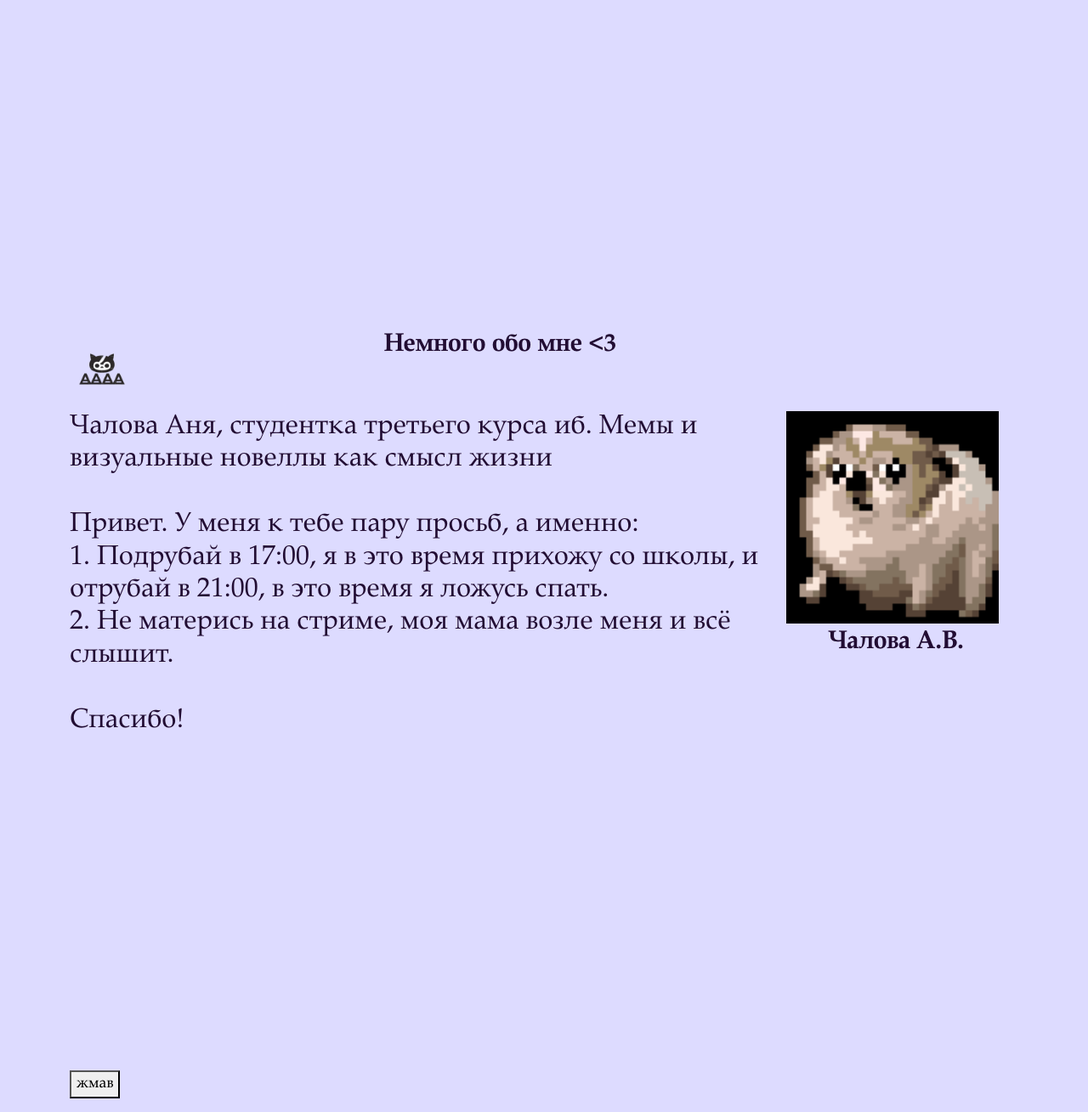
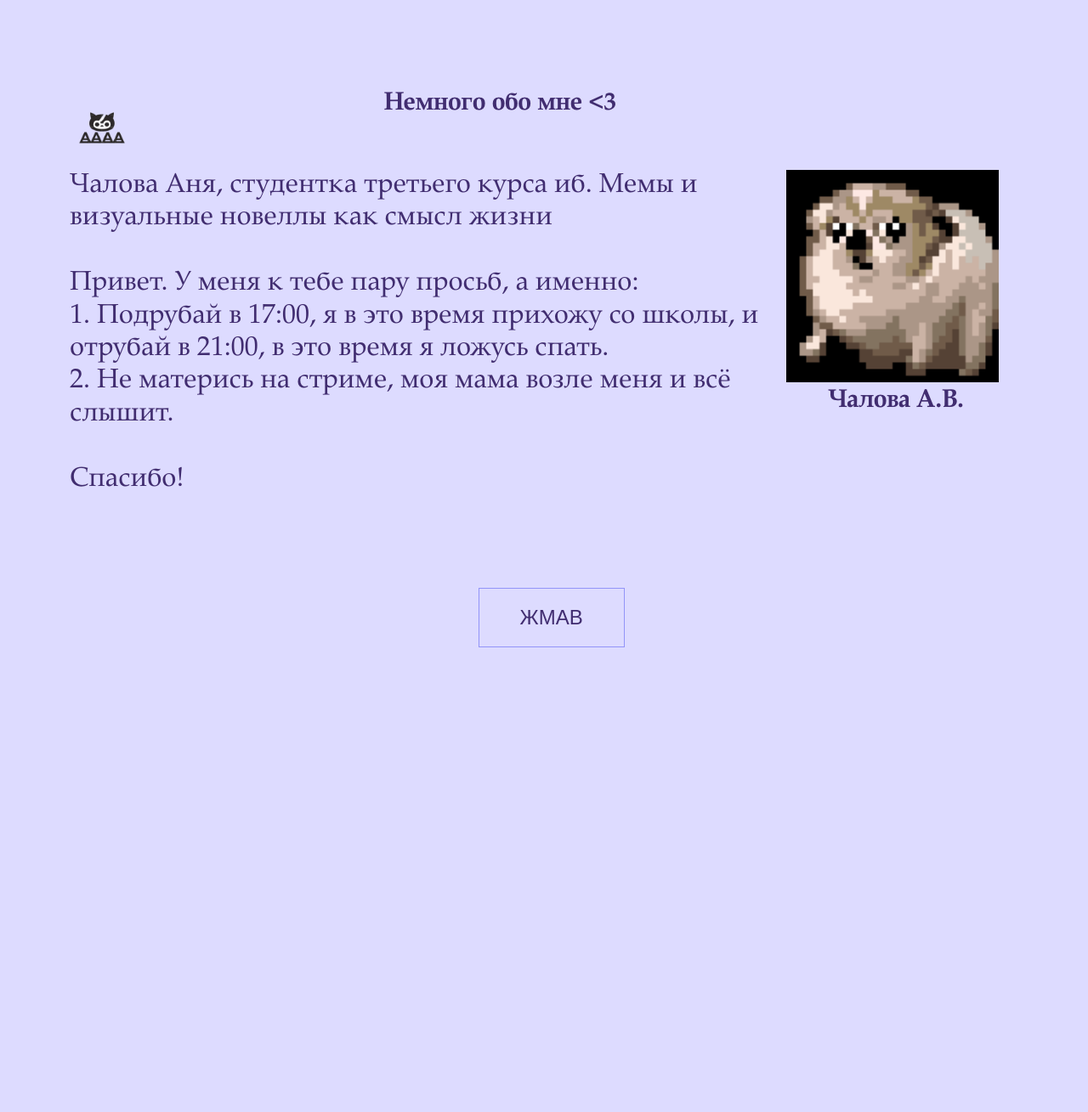
Before and after one commit to cringewitch/Chalova_Website, a PHP site: page / in a window 1280 px wide. Shown: the whole page at 85% size. After the commit the page ends 762 px from the top, so only its background shows below. Run offline with PHP 8.4, Linux system fonts and the light colour scheme.

Commit message:
aaaaaaaa

```diff
--- a/css/style.css
+++ b/css/style.css
@@ -2,7 +2,7 @@ body {
     background-color: #DDDBFF;
     font-family: 'Palatino', URW Palladio L, serif;
     font-size: large;
-    color: #220D33;
+    color: #412d70;
 }
 .my_photo {
     background: url(../image/bouncing.gif) no-repeat center center;
@@ -21,21 +21,59 @@ body {
     font-weight: bold;
 }
 .container {
-    margin-top: 30%;
+    margin-top: 100px;
+
+}
+/*.myButton {
+    text-decoration: none;
+} */
+.myButton {
+    text-decoration: none;
+    border: 1px solid rgb(146, 148, 248);
+    position: absolute;
+    overflow: hidden;
+}
+.myButton:hover {
+    box-shadow: 1px 1px 25px 10px rgba(146, 148, 248, 0.4);
+}
+.myButton:before {
+    content: "";
+    position: absolute;
+    top: 0;
+    left: -100%;
+    width: 100%;
+    height: 100%;
+    background: linear-gradient(
+    120deg,
+    transparent,
+    rgba(145, 146, 247, 0.4),
+    transparent
+  );
+  transition: all 650ms;
+}
+.myButton:hover:before {
+    left: 100%;
+}
+a {
+    font-family: Arial, Helvetica, sans-serif;
+    font-size: 1.5rem;
+    padding: 1rem 3rem;
+    color: #412d70;
+    text-transform: uppercase;
 }
 .row {
 
 }
-.col-8 {
+.col-9 {
 
 }
-.col-4 {
-
+.col-3 {
+    text-align: center;
 }
 .col-3.nav_logo {
 
 }
-.col-9 {
+.col-12 {
 
 }
 .nav_text {
--- a/index.html
+++ b/index.html
@@ -35,12 +35,13 @@
             </div>
         </div>
         <div class="container">
-            <div class="row">
-                <div class="button_js col-12">
-                    <button id="myButton">жмав</button>
-                    <p id="demo"></p>
+                <div class="row">
+                    <div class="button_js col-3" style="margin-left: 350px; margin-bottom: 300px;"">
+                        <a href='#' class="myButton">жмав</a>
+                        <p id="demo"></p>
+                    </div>
                 </div>
-            </div>
         </div>
+        <script type="text/javascript" scr="js/zhmav.js"></script>
     </body>
     </html>
```
